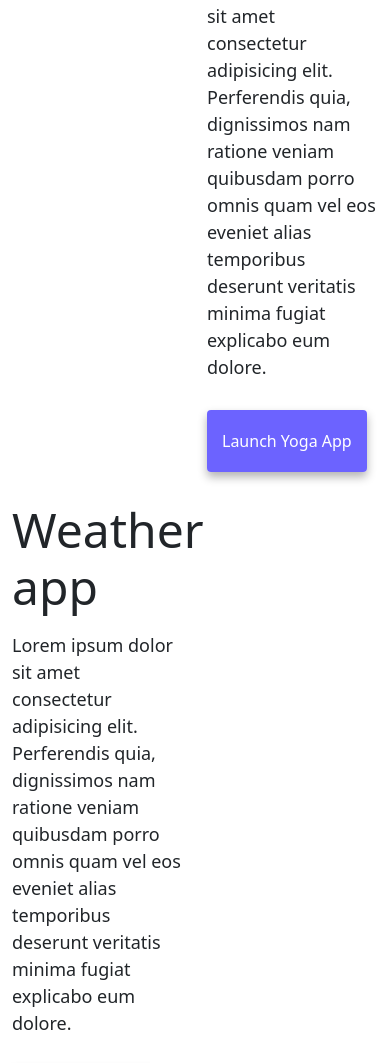
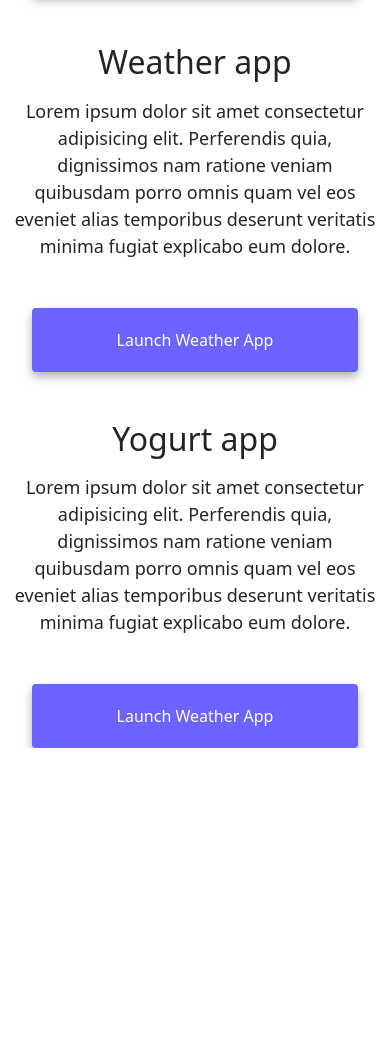
Before and after one commit to jne101/Portfolio-Project, a plain HTML site: page index.html in a window 390 px wide. Shown: the part 795-1858 px from the top of the page. After the commit the page ends 1543 px from the top, so only its background shows below. Drawn offline with nearby package versions, Linux system fonts and the light colour scheme.

Commit message:
Made responsive

```diff
--- a/index.html
+++ b/index.html
@@ -60,14 +60,14 @@
     </div>
     <div class="container">
       <div class="row">
-        <div class="col-6">
+        <div class="col-sm-6">
           <img
             src="/images/yoga.png"
             class="img-fluid rounded d-none d-sm-block"
             alt="Yoga Project"
           />
         </div>
-        <div class="col-6">
+        <div class="col-sm-6">
           <h2 class="mb-3">Yoga app</h2>
           <p>
             Lorem ipsum dolor sit amet consectetur adipisicing elit. Perferendis
@@ -81,7 +81,7 @@
         </div>
       </div>
       <div class="row mt-5">
-        <div class="col-6">
+        <div class="col-sm-6">
           <h2 class="mb-3">Weather app</h2>
           <p>
             Lorem ipsum dolor sit amet consectetur adipisicing elit. Perferendis
@@ -93,7 +93,7 @@
             <a href="#" class="primary-link" title="Weather App Link">Launch Weather App</a>
           </div>
         </div>
-        <div class="col-6">
+        <div class="col-sm-6">
           <img
             src="/images/weather.png"
             class="img-fluid rounded d-none d-sm-block" alt="Weather App"
@@ -101,14 +101,14 @@
         </div>
       </div>
       <div class="row mt-5">
-        <div class="col-6">
+        <div class="col-sm-6">
           <img
             src="/images/yogurt.png"
             class="img-fluid rounded d-none d-sm-block"
             alt="Yoghurt Project"
           />
         </div>
-        <div class="col-6">
+        <div class="col-sm-6">
           <h2 class="mb-3">Yogurt app</h2>
           <p>
             Lorem ipsum dolor sit amet consectetur adipisicing elit. Perferendis
--- a/style.css
+++ b/style.css
@@ -17,6 +17,7 @@ h3 {
 h1 {
   font-size: 96px;
 }
+
 
 h2 {
   font-size: 48px;
@@ -56,6 +57,10 @@ p {
   color: white;
 }
 
+.primary-link:hover {
+color:white;
+}
+
 .secondary-link {
   border-radius: 4px;
   padding: 20px 15px;
@@ -90,3 +95,26 @@ p {
 .email-link:hover {
   text-decoration: underline;
 }
+
+
+@media (max-width: 576px){
+    h1 {
+        font-size: 48px;
+        line-height: 1.5;
+    }
+
+    h2 {
+        font-size: 32px;
+text-align: center;
+    }
+
+    p{
+        text-align: center;
+    }
+
+    .primary-link {
+        display: block;
+        text-align: center;
+        margin: 0 20px;
+    }
+}
```
Also changed, not shown: about.html (+4 -4 lines).
